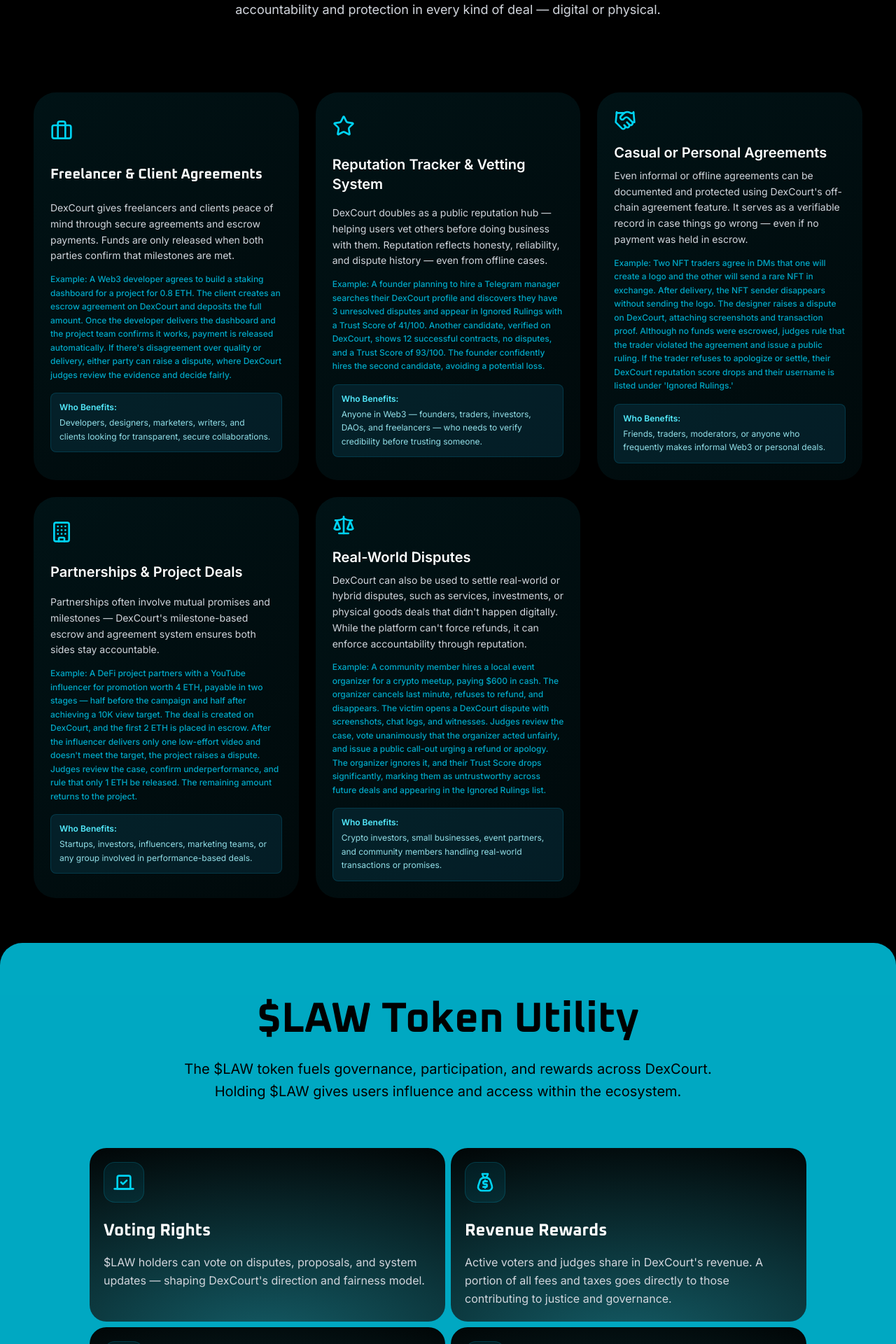
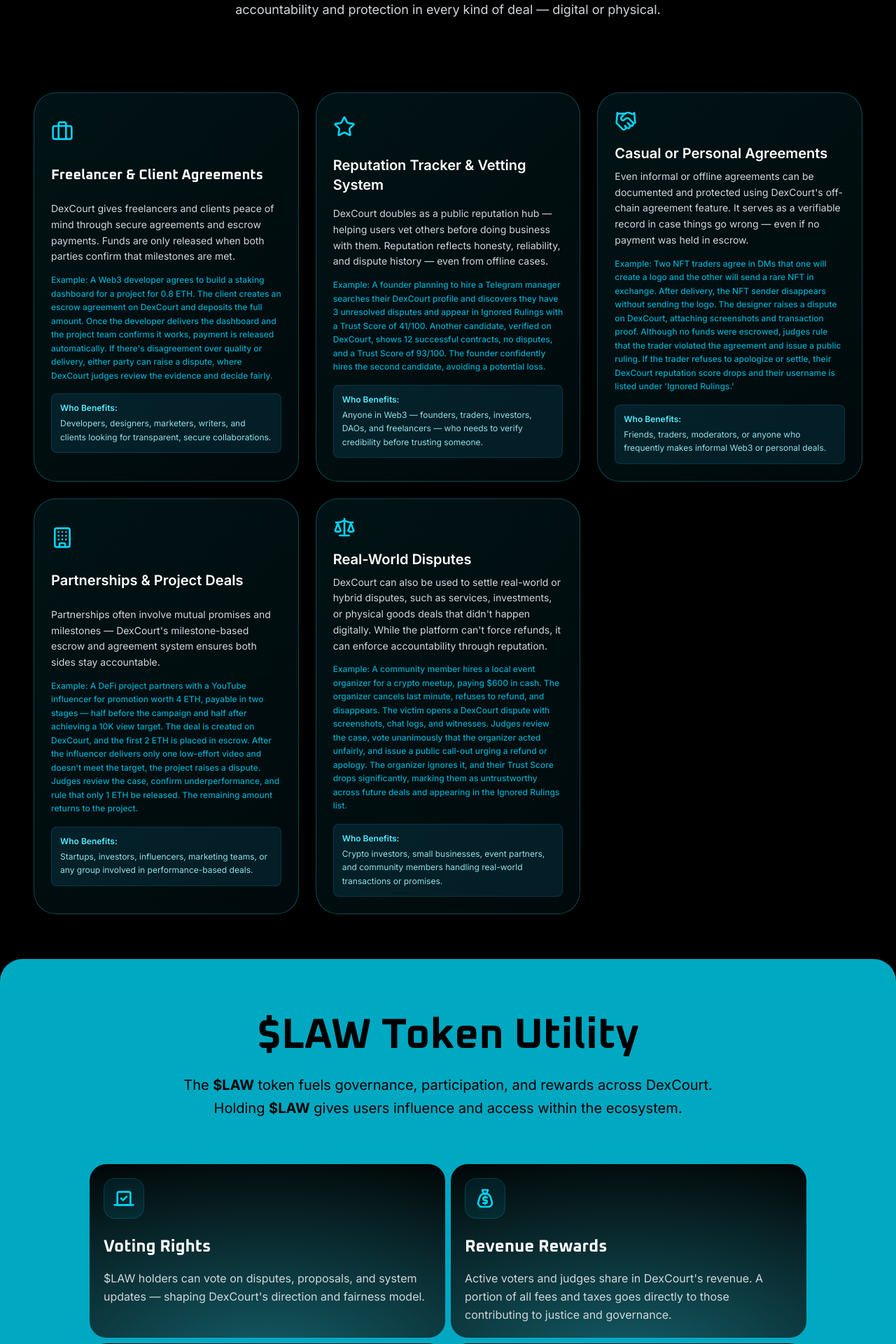
Before and after one commit to Ghravitee/web-court, a React (Vite) app: page / in a window 1280 px wide. Shown: the part 6300-8220 px from the top of the page at 70% size. Built offline with nearby package versions, Linux system fonts and the light colour scheme.

Commit message:
Add border to platform use cases.

```diff
--- a/src/index.css
+++ b/src/index.css
@@ -192,11 +192,12 @@
 .web3-corner-border {
   position: relative;
   border-radius: 1.5rem;
-  overflow: hidden;
+  /* overflow: hidden; */
+  border: 1px solid cyan;
 }
 
 /* Top-Right Gradient Corner */
-.web3-corner-border::before {
+/* .web3-corner-border::before {
   content: "";
   position: absolute;
   top: -2px;
@@ -212,10 +213,10 @@
   );
   filter: blur(12px);
   pointer-events: none;
-}
+} */
 
 /* Bottom-Left Gradient Corner */
-.web3-corner-border::after {
+/* .web3-corner-border::after {
   content: "";
   position: absolute;
   bottom: -2px;
@@ -231,7 +232,7 @@
   );
   filter: blur(12px);
   pointer-events: none;
-}
+} */
 
 .web3-corner-border:hover::before,
 .web3-corner-border:hover::after {
--- a/src/sections/PlatformUseCases.tsx
+++ b/src/sections/PlatformUseCases.tsx
@@ -114,7 +114,7 @@
             <div
               data-aos="fade-up"
               data-aos-delay="100"
-              className="flex flex-col justify-evenly rounded-[2rem] p-6 shadow-lg transition-all duration-300"
+              className="flex flex-col justify-evenly rounded-[2rem] p-6 shadow-lg transition-all duration-300 border border-cyan-500"
               style={{
                 background:
                   "linear-gradient(135deg, rgba(6, 182, 212, 0.1) 0%, rgba(6, 182, 212, 0.05) 100%)",
@@ -154,7 +154,7 @@
             <div
               data-aos="fade-up"
               data-aos-delay="200"
-              className="flex flex-col justify-evenly rounded-[2rem] p-6 shadow-lg transition-all relative"
+              className="flex flex-col justify-evenly rounded-[2rem] p-6 shadow-lg transition-all relative border border-cyan-500"
               style={{
                 background:
                   "linear-gradient(135deg, rgba(6, 182, 212, 0.1) 0%, rgba(6, 182, 212, 0.05) 100%)",
@@ -195,7 +195,7 @@
             <div
               data-aos="fade-up"
               data-aos-delay="300"
-              className="flex flex-col justify-evenly rounded-[2rem] p-6 shadow-lg transition-all duration-300"
+              className="flex flex-col justify-evenly rounded-[2rem] p-6 shadow-lg transition-all duration-300 border border-cyan-500"
               style={{
                 background:
                   "linear-gradient(135deg, rgba(6, 182, 212, 0.1) 0%, rgba(6, 182, 212, 0.05) 100%)",
@@ -235,7 +235,7 @@
             <div
               data-aos="fade-up"
               data-aos-delay="400"
-              className="flex flex-col justify-evenly rounded-[2rem] p-6 shadow-lg transition-all duration-300"
+              className="flex flex-col justify-evenly rounded-[2rem] p-6 shadow-lg transition-all duration-300 border border-cyan-500"
               style={{
                 background:
                   "linear-gradient(135deg, rgba(6, 182, 212, 0.1) 0%, rgba(6, 182, 212, 0.05) 100%)",
@@ -275,7 +275,7 @@
             <div
               data-aos="fade-up"
               data-aos-delay="500"
-              className="flex flex-col justify-evenly rounded-[2rem] p-6 shadow-lg transition-all duration-300"
+              className="flex flex-col justify-evenly rounded-[2rem] p-6 shadow-lg transition-all duration-300 border border-cyan-500"
               style={{
                 background:
                   "linear-gradient(135deg, rgba(6, 182, 212, 0.1) 0%, rgba(6, 182, 212, 0.05) 100%)",
--- a/src/sections/TokenUtility.tsx
+++ b/src/sections/TokenUtility.tsx
@@ -61,9 +61,10 @@
             data-aos-delay="300"
             className="text-xl text-black max-w-3xl mx-auto leading-relaxed"
           >
-            The $LAW token fuels governance, participation, and rewards across
-            DexCourt. Holding $LAW gives users influence and access within the
-            ecosystem.
+            The <span className="font-bold">$LAW</span> token fuels governance,
+            participation, and rewards across DexCourt. Holding{" "}
+            <span className="font-bold">$LAW</span> gives users influence and
+            access within the ecosystem.
           </p>
         </div>
 
```
